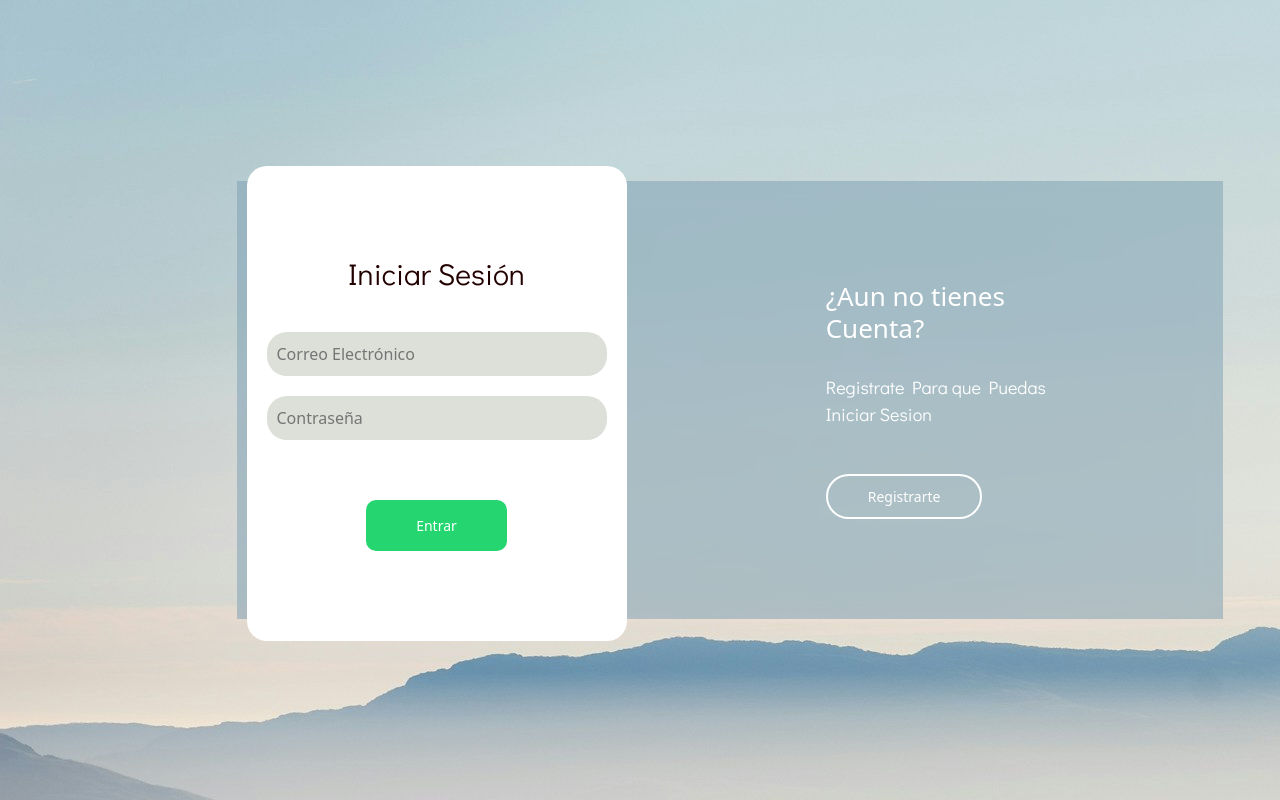
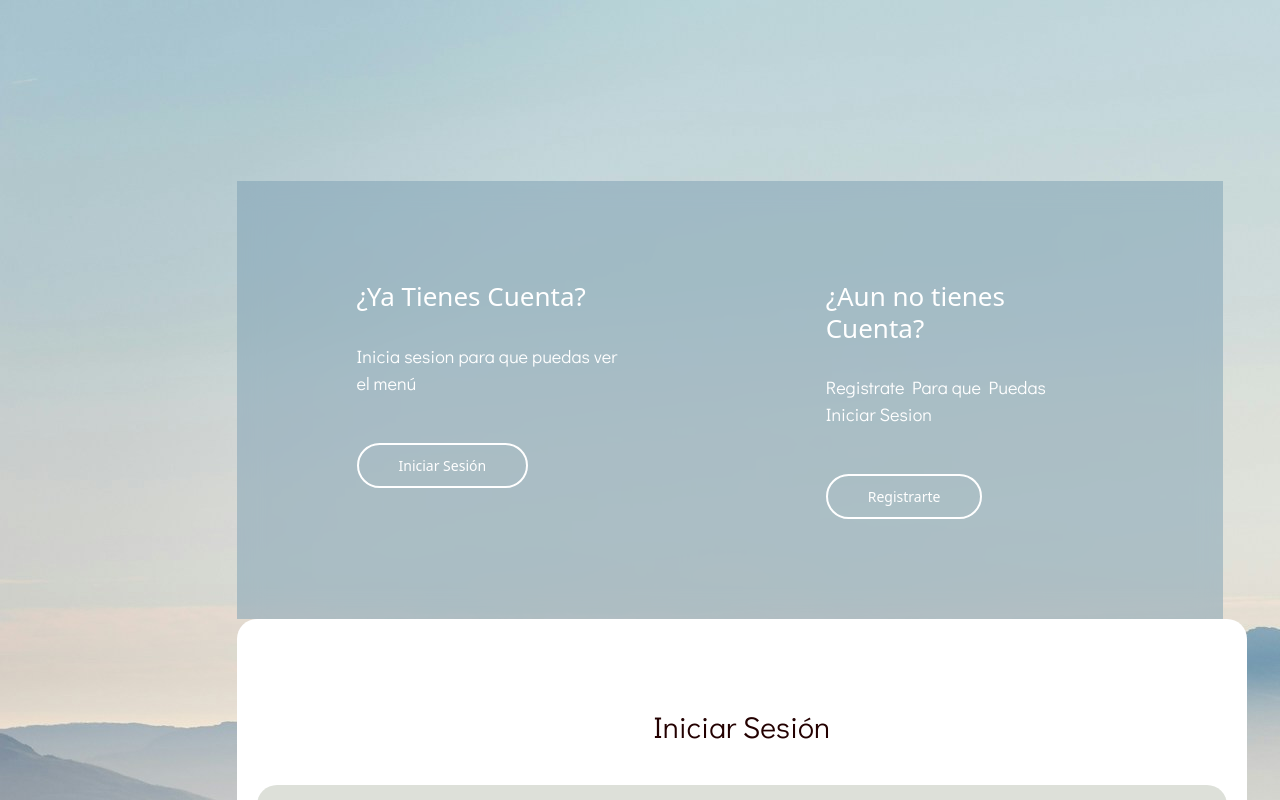
Before and after one commit to STRsanti/ProyectoFondo, a React (Vite) app: page /login in a window 1280 px wide. Shown: the top 800 px of the page. Built offline with nearby package versions, Linux system fonts and the light colour scheme.

Commit message:
formulario

```diff
--- a/src/stylesheets/stylelogin.css
+++ b/src/stylesheets/stylelogin.css
@@ -58,7 +58,7 @@
     outline: none;
 }
 
-/*Fomularios*/
+omularios*/
 .ContenedorLogin{
     display: flex;
     align-items: center;
```
